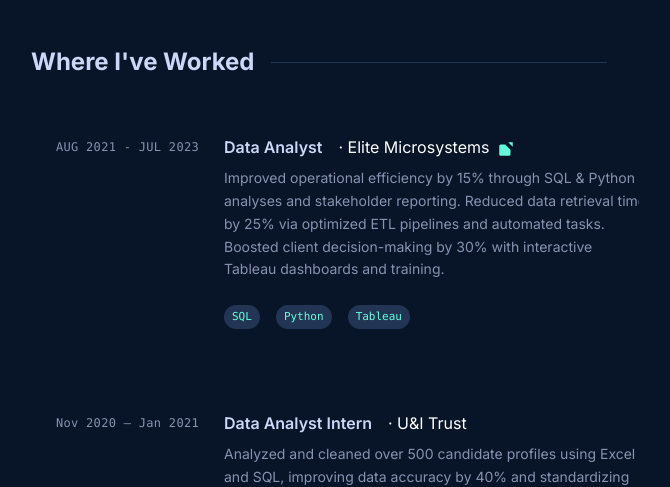
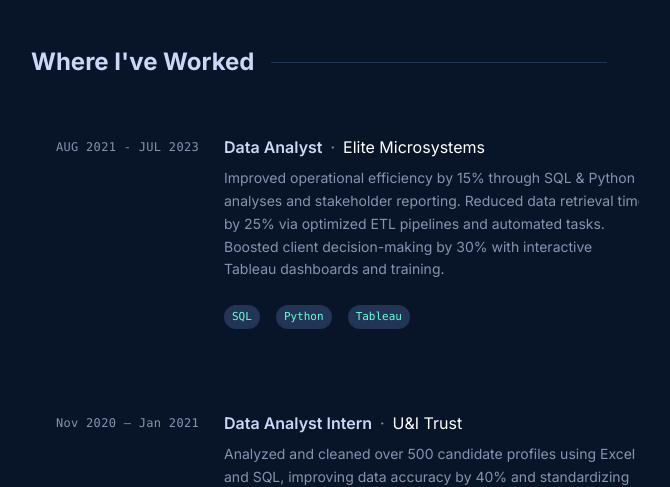
Before and after one commit to Hyperion3112/my-portfolio, a React (Create React App) app: page / in a window 1280 px wide. Shown: the part 1140-1627 px from the top of the page, without its empty margins (545-1215 px from the left). Built offline with nearby package versions, Linux system fonts and the light colour scheme.

Commit message:
Update experience section: add company links and improve styling

```diff
--- a/src/components/Experience.jsx
+++ b/src/components/Experience.jsx
@@ -14,7 +14,7 @@ const experiences = [
     description:
       `Improved operational efficiency by 15% through SQL & Python analyses and stakeholder reporting. Reduced data retrieval time by 25% via optimized ETL pipelines and automated tasks. Boosted client decision-making by 30% with interactive Tableau dashboards and training.`,
     tech: ['SQL', 'Python', 'Tableau'],
-    link: '#',
+    link: 'https://emplindia.com/',
   },
   {
     title: 'Data Analyst Intern',
@@ -23,7 +23,7 @@ const experiences = [
     description:
       `Analyzed and cleaned over 500 candidate profiles using Excel and SQL, improving data accuracy by 40% and standardizing onboarding templates. Automated data workflows with Python and VBA, reducing manual effort by 50% and accelerating weekly report generation. Performed exploratory data analysis on candidate metrics, presented findings to HR, and increased engagement rates by 20% through targeted outreach. Developed Power BI dashboards, documented ETL processes, and facilitated knowledge transfer to junior interns.`,
     tech: ['Excel', 'SQL', 'Python', 'VBA', 'Power BI'],
-    link: '',
+    link: 'https://uandi.org.in/',
   },
 ];
 
@@ -116,20 +116,27 @@ export default function Experience() {
                 </div>
                 <div className="col-span-4 flex flex-col px-6 py-4 md:pl-8">
                   <div className="flex items-center flex-wrap mb-2 w-full">
-                    <span className="text-[#ccd6f6] text-base font-semibold mr-2 group-hover:text-[#64ffda] transition-colors duration-200">
+                    <span className="text-[#ccd6f6] text-base font-semibold group-hover:text-[#64ffda] transition-colors duration-200">
                       {exp.title}
                     </span>
                     {exp.company && (
-                      <span className={`text-base font-normal ml-2 ${exp.company === 'Elite Microsystems' || exp.company === 'U&I Trust' ? 'text-white group-hover:text-[#64ffda]' : 'text-[#64ffda] group-hover:text-white'} transition-colors duration-200`}>
-                        · {exp.company}
-                      </span>
-                    )}
-                    {exp.link && (
-                      <a href={exp.link} target="_blank" rel="noopener noreferrer" className="ml-2 mt-1 inline-block">
-                        <svg width="18" height="18" fill="#64ffda" viewBox="0 0 24 24">
-                          <path d="M18 13v6a2 2 0 0 1-2 2H5a2 2 0 0 1-2-2V8a2 2 0 0 1 2-2h6M15 3h6v6M10 14L21 3"/>
-                        </svg>
-                      </a>
+                      <>
+                        <span className="text-[#8892b0] mx-2 text-base">·</span>
+                        {exp.link ? (
+                          <a
+                            href={exp.link}
+                            target="_blank"
+                            rel="noopener noreferrer"
+                            className={`text-base font-normal ${exp.company === 'Elite Microsystems' || exp.company === 'U&I Trust' ? 'text-white group-hover:text-[#64ffda]' : 'text-[#64ffda] group-hover:text-white'} transition-colors duration-200 hover:underline`}
+                          >
+                            {exp.company}
+                          </a>
+                        ) : (
+                          <span className={`text-base font-normal ${exp.company === 'Elite Microsystems' || exp.company === 'U&I Trust' ? 'text-white group-hover:text-[#64ffda]' : 'text-[#64ffda] group-hover:text-white'} transition-colors duration-200`}>
+                            {exp.company}
+                          </span>
+                        )}
+                      </>
                     )}
                   </div>
                   <div className="text-[#8892b0] leading-relaxed mb-4 max-w-2xl group-hover:text-white transition-colors duration-200">
```
